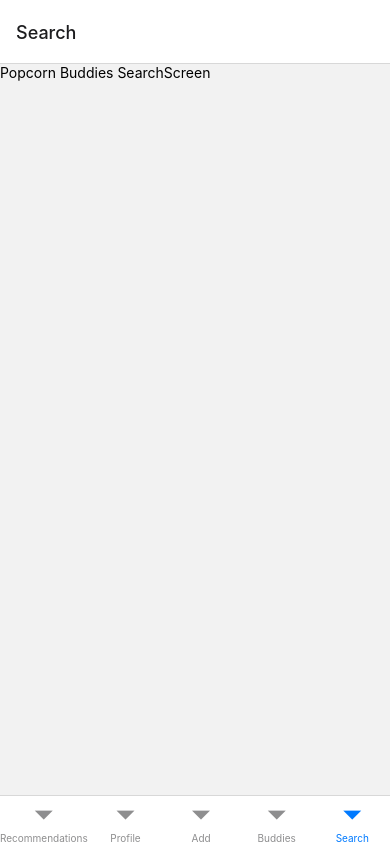
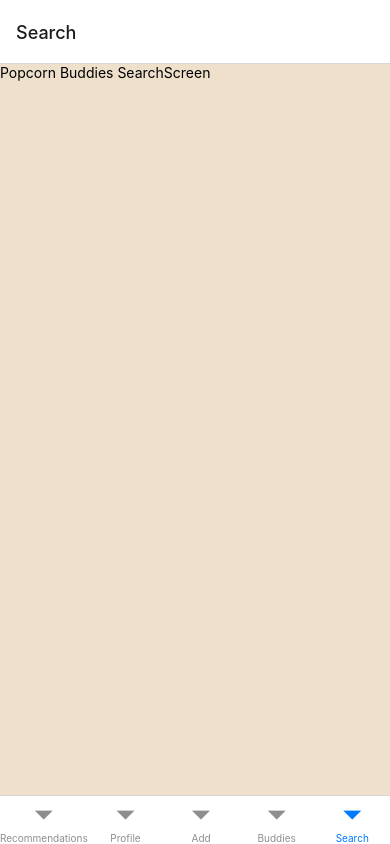
Before and after one commit to JeremyWelsh/PopcornBuddies, a React Native app: screen /Search in a window 390 px wide. Built offline with nearby package versions, Linux system fonts and the light colour scheme; no server answers.

Commit message:
Changed colours on Search Screen

```diff
--- a/app/screens/SearchScreen.js
+++ b/app/screens/SearchScreen.js
@@ -42,7 +42,7 @@ const SearchScreen = () => {
     }, []);
 
     const renderItem = ({ item }) => {
-      const backgroundColor = item.id === selectedId ? "#6e3b6e" : "#f9c2ff";
+      const backgroundColor = item.id === selectedId ? "#7BAE7F" : "#95D7AE";
       const color = item.id === selectedId ? 'white' : 'black';
       return (
         <Item
@@ -82,6 +82,7 @@ const styles = StyleSheet.create({
       },
       */
       container: {
+        backgroundColor: '#EEE0CB',
         flex: 1,
         marginTop: StatusBar.currentHeight || 0,
       },
```
